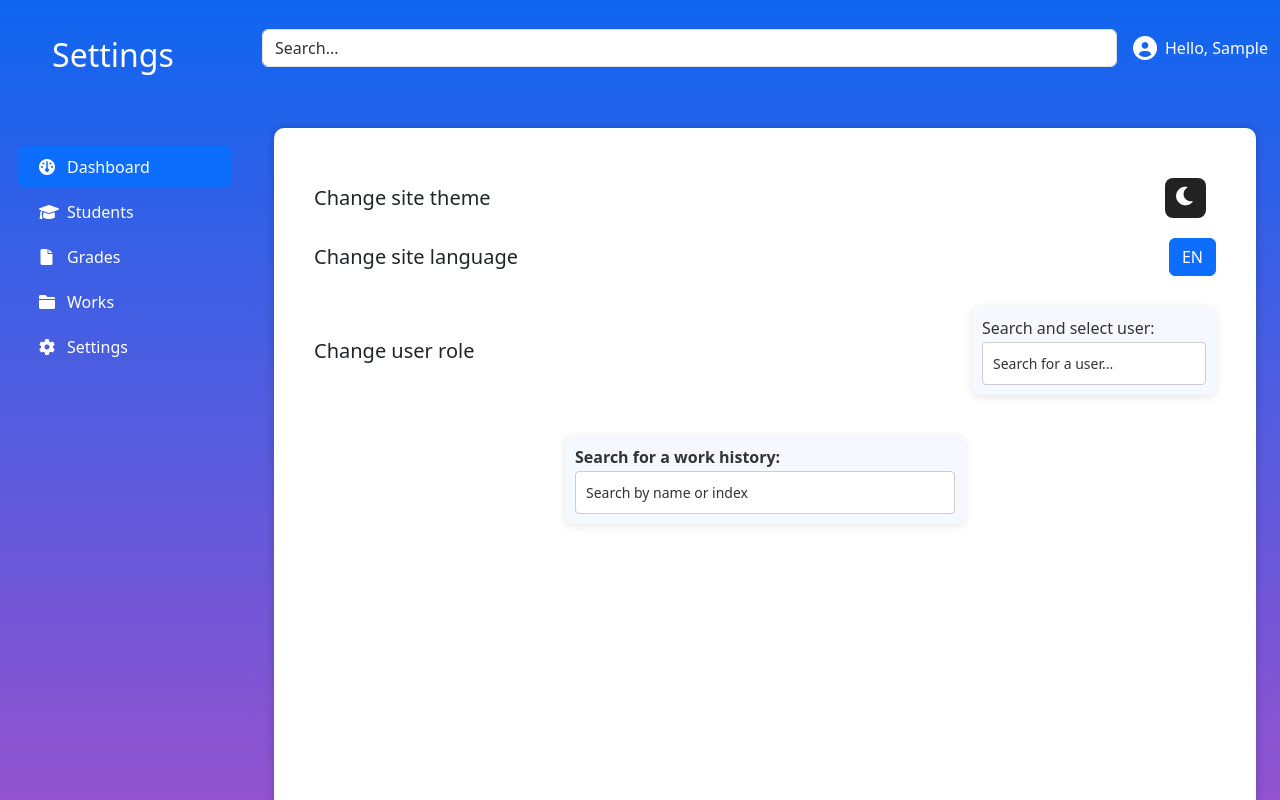
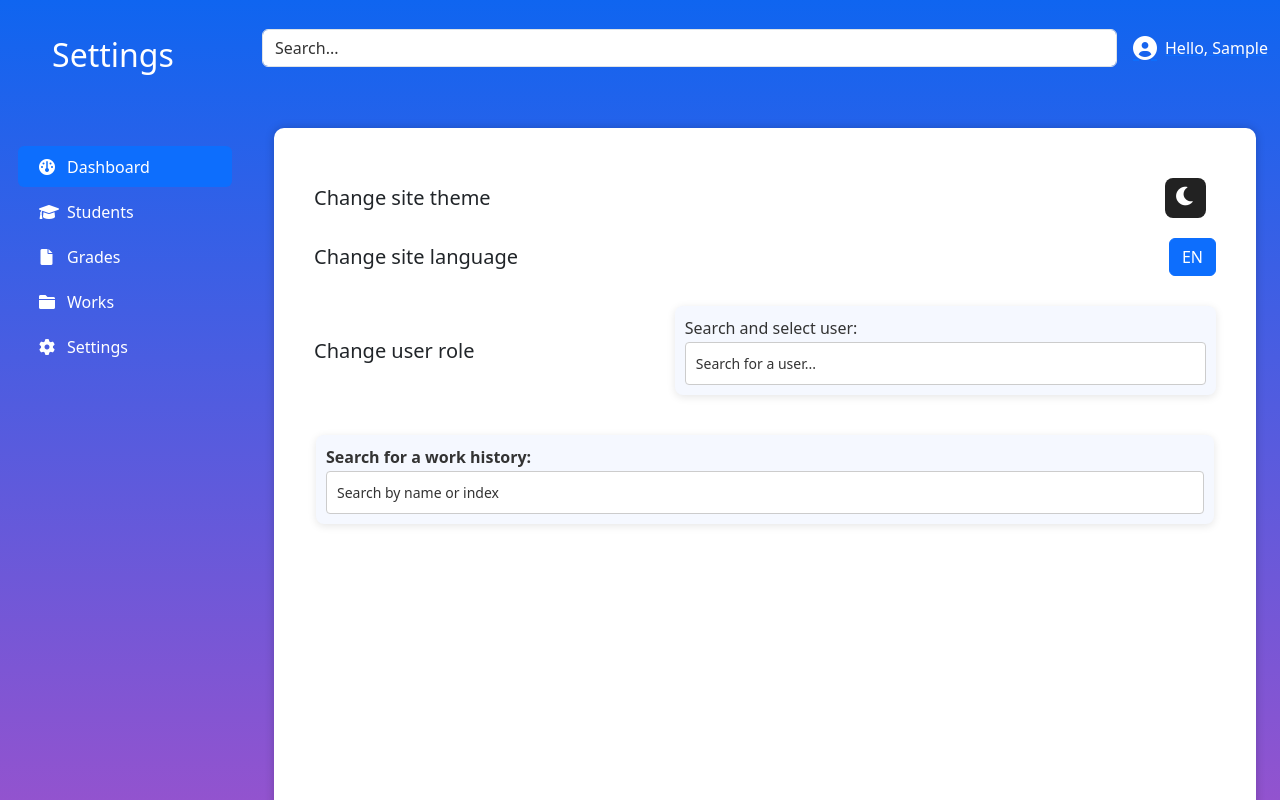
Before and after one commit to Ivona-Jok/Student-Management, a React (Create React App) app: page /settings in a window 1280 px wide. Shown: the top 800 px of the page. Built offline with nearby package versions, Linux system fonts and the light colour scheme; data requests are answered from the project's data file; sample sign-in values are in the browser's storage.

Commit message:
Korekcije u izgledu stranice Settings

```diff
--- a/public/db.json
+++ b/public/db.json
@@ -252,13 +252,13 @@
       "link": "https://dialogues.rutgers.edu/index.php?preview=1&option=com_dropfiles&format=&task=frontfile.download&catid=70&id=137&Itemid=1000000000000",
       "studentId": 1,
       "date": "28.12.2024.",
-      "grade": "6",
+      "grade": "10",
       "teacherId": 14,
       "id": 2
     },
     {
       "id": 3,
-      "grade": "7",
+      "grade": "8",
       "studentId": 3,
       "teacherId": 14,
       "date": "13.05.2024.",
--- a/src/components/settings/SettingsRole.js
+++ b/src/components/settings/SettingsRole.js
@@ -106,7 +106,7 @@ const SettingsRole = () => {
 
 
 return (
-    <div>
+    <div className='select-user-role-search'>
         {/* Input polje za pretragu */}
         <div className={`select-user-role box ${theme}`}>
             <label htmlFor="userSelect" className={`selectBox ${theme}`}>{t("searchSelect")}</label>
--- a/src/styles/Components.css
+++ b/src/styles/Components.css
@@ -41,9 +41,14 @@ p{
     font-size: 10pt;
 }
 
+.select-user-role-search{
+width: 100%;
+max-width: 60%;
+}
+
 .select-user-role {
     width: 100%;
-    max-width: 400px;
+    max-width: 100%;
     margin: 20px auto;
     padding: 10px;
     background-color: #f9f9f9;
```
